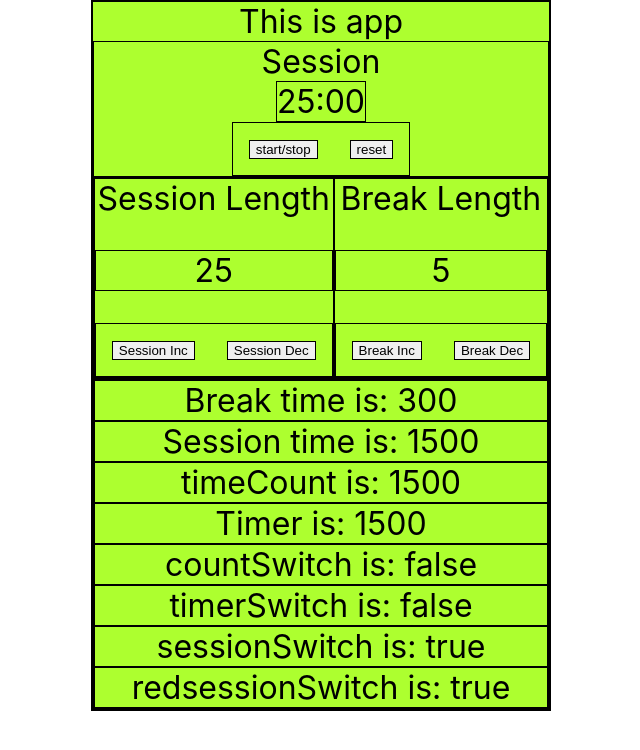
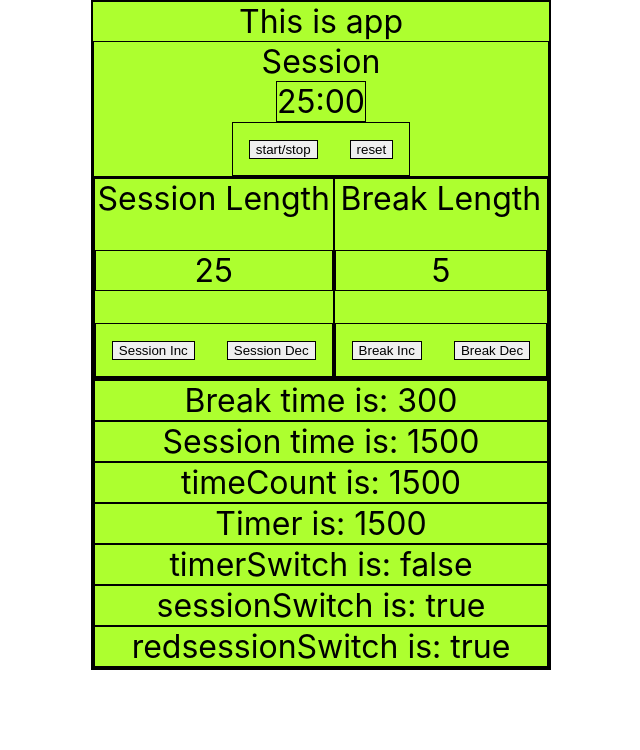
Before and after one commit to markoter/pomodoro-timer, a React (Create React App) app: page / in a window 1280 px wide. Shown: the top 750 px of the page, without its empty margins (319-959 px from the left). Built offline with nearby package versions, Linux system fonts and the light colour scheme.

Commit message:
change countSwitch to state.TimerSwitch

```diff
--- a/src/App.js
+++ b/src/App.js
@@ -9,7 +9,6 @@ const initalState = {
   TimerSwitch: false,
   SessionSwitch: true
  }
-
 const reducer = (state, action) => {
   let tempState = { ...state }
   const minute = 60
@@ -30,10 +29,10 @@ const reducer = (state, action) => {
   }
 
 }
+
 function App() {
   //state
   const [timeCount, changeTimeCount] = useState(1500)
-  const [countSwitch, countSwitchOnOff] = useState(false)
   const [sessionSwitch, changeSessionOnOff] = useState(true)
 
   //usereducer part
@@ -48,9 +47,7 @@ function App() {
     console.log("countDown clicked")
     dispatch({type: 'switch', property: 'TimerSwitch'})
   }
-
   const reset = () => {
-    countSwitchOnOff(false)
     changeTimeCount(1500)
     dispatch({ type: 'reset' })
   }
@@ -59,7 +56,6 @@ function App() {
   const returnMinutes = (time) => {
     return Math.floor(time / 60)
   }
-
   const showTime = (time) => {
     const minutes = returnMinutes(time)
     const seconds = time - minutes * 60
@@ -86,7 +82,7 @@ function App() {
       }
     }, 100)
     return () => clearInterval(counter)
-  }, [])
+  }, [state])
 
   return (
     <div id="app">
@@ -106,7 +102,6 @@ function App() {
         <p>Session time is: {state.Session}</p>
         <p>timeCount is: {timeCount}</p>
         <p>Timer is: {state.Timer}</p>
-        <p>countSwitch is: {countSwitch.toString()}</p>
         <p>timerSwitch is: {state.TimerSwitch.toString()}</p>
         <p>sessionSwitch is: {sessionSwitch.toString()}</p>
         <p>redsessionSwitch is: {state.SessionSwitch.toString()}</p>
--- a/src/index.scss
+++ b/src/index.scss
@@ -11,7 +11,6 @@ body {
   align-items: center;
   * {
     border: 1px solid black;
-
   }
 }
 
```
Also changed, not shown: 1 other file (tests, documents, lock files or other folders).
